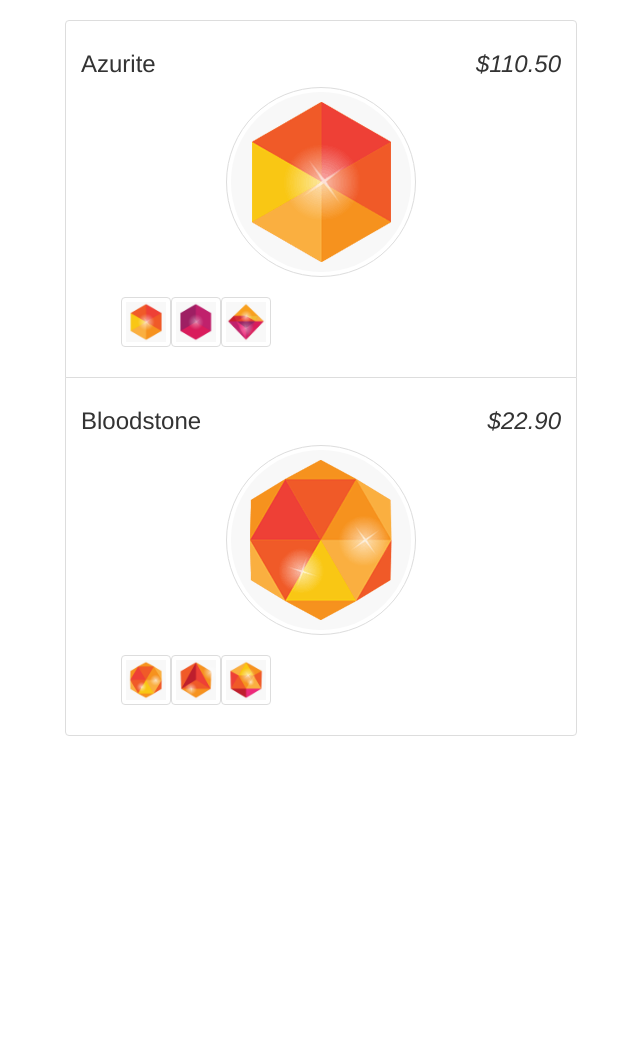
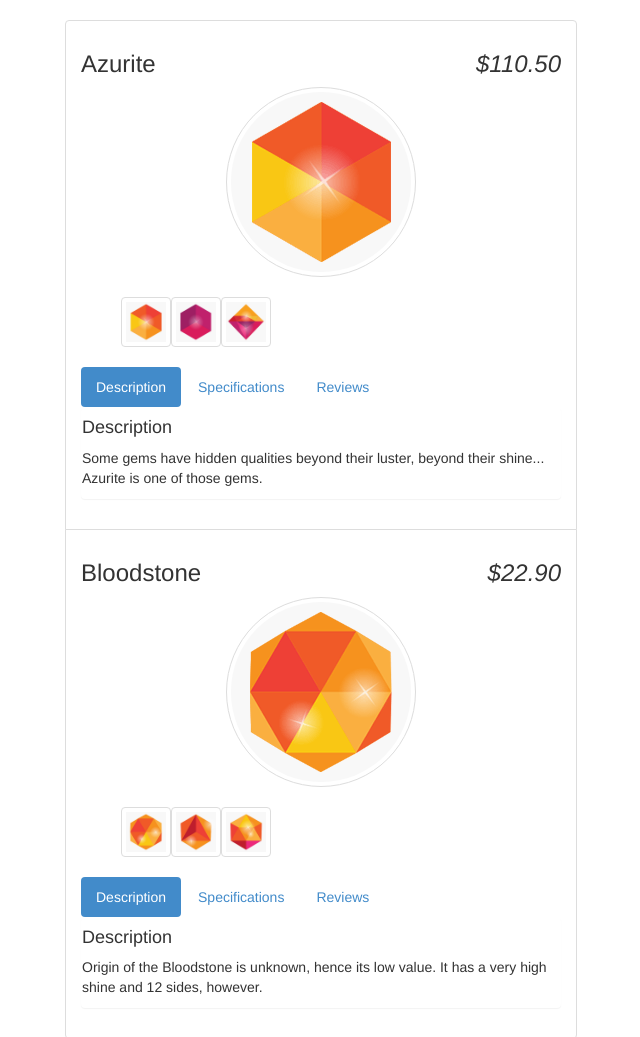
Before and after one commit to fatfer/shapingUpWithAngularJS, a plain HTML site: page index.html in a window 1280 px wide. Shown: the top 1037 px of the page, without its empty margins (319-959 px from the left). Before the commit the page ends 800 px from the top, so only its background shows below. Drawn offline with Linux system fonts and the light colour scheme.

Commit message:
added panel tab to show description, specifications and reviews

```diff
--- a/app.js
+++ b/app.js
@@ -3,6 +3,17 @@
 
 	app.controller('StoreController', function(){
 		this.products = gems;
+	});
+
+	app.controller('PanelController', function(){
+		this.tab = 1;
+
+		this.selectTab = function(setTab){
+			this.tab = setTab;
+		};
+		this.isSelected = function(checkTab){
+			return this.tab === checkTab;
+		};
 	});
 
 	var gems = [
--- a/index.html
+++ b/index.html
@@ -17,6 +17,32 @@
 	          <li class="small-image pull-left thumbnail" ng-repeat="image in product.images"> <img ng-src="{{image}}" /> </li>
 	        </ul>
 	      </div>
+        <section ng-controller="PanelController as panel">
+          <ul class="nav nav-pills">
+            <li ng-class="{active: panel.isSelected(1)}">
+              <a href ng-click="panel.selectTab(1)">Description</a>
+            </li>
+            <li ng-class="{active: panel.isSelected(2)}">
+              <a href ng-click="panel.selectTab(2)">Specifications</a>
+            </li>
+            <li ng-class="{active: panel.isSelected(3)}">
+              <a href ng-click="panel.selectTab(3)">Reviews</a>
+            </li>
+          </ul>
+          {{tab}}
+          <div class="panel"  ng-show="panel.isSelected(1)">
+            <h4>Description</h4>
+            <p>{{product.description}}</p>
+          </div>
+          <div class="panel"  ng-show="panel.isSelected(2)">
+            <h4>Specifications</h4>
+            <p>None yet</p>
+          </div>
+          <div class="panel"  ng-show="panel.isSelected(3)">
+            <h4>Reviews</h4>
+            <p>None yet</p>
+          </div>
+        </section>
       </div>
     </div>
 
```
